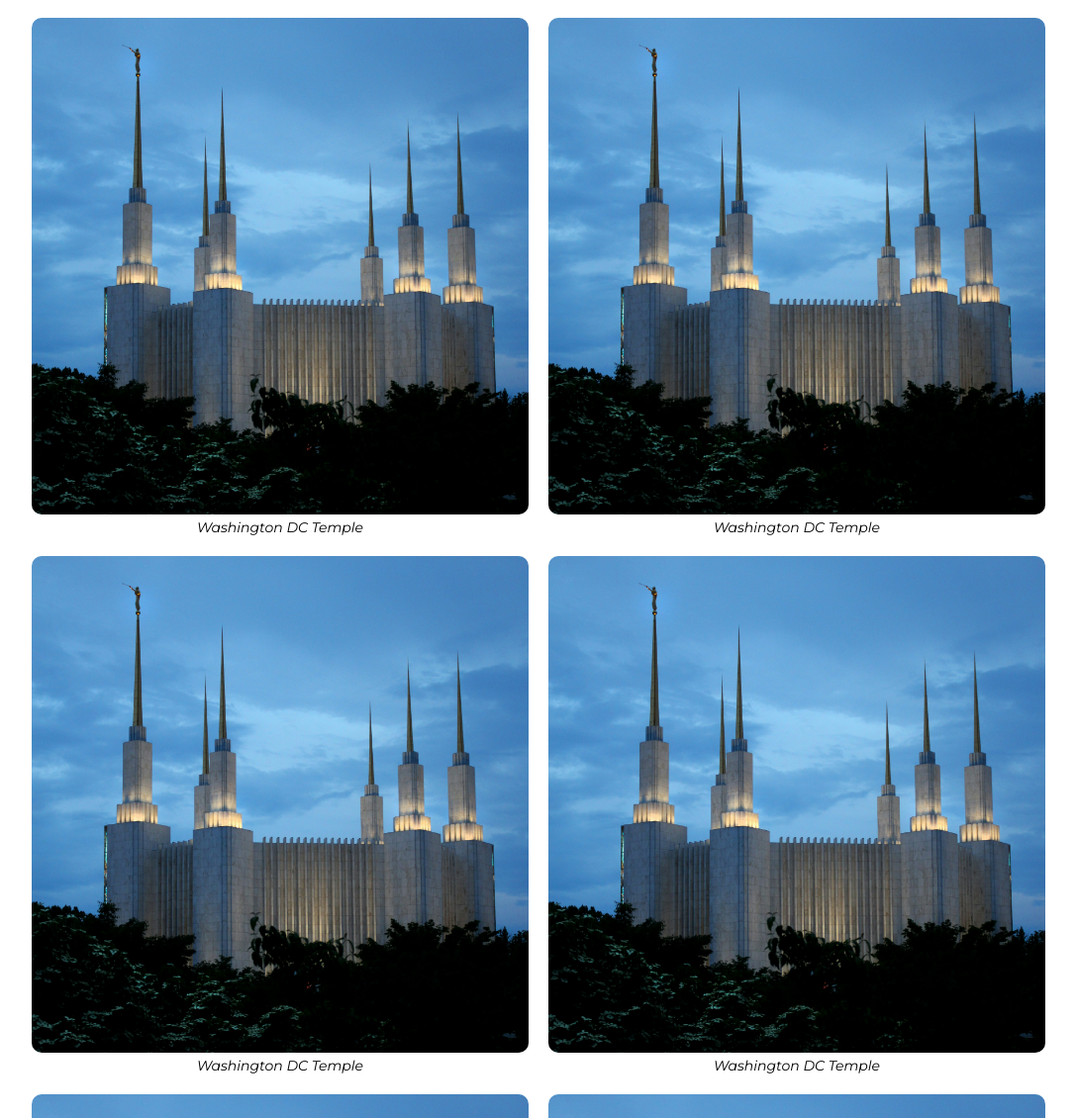
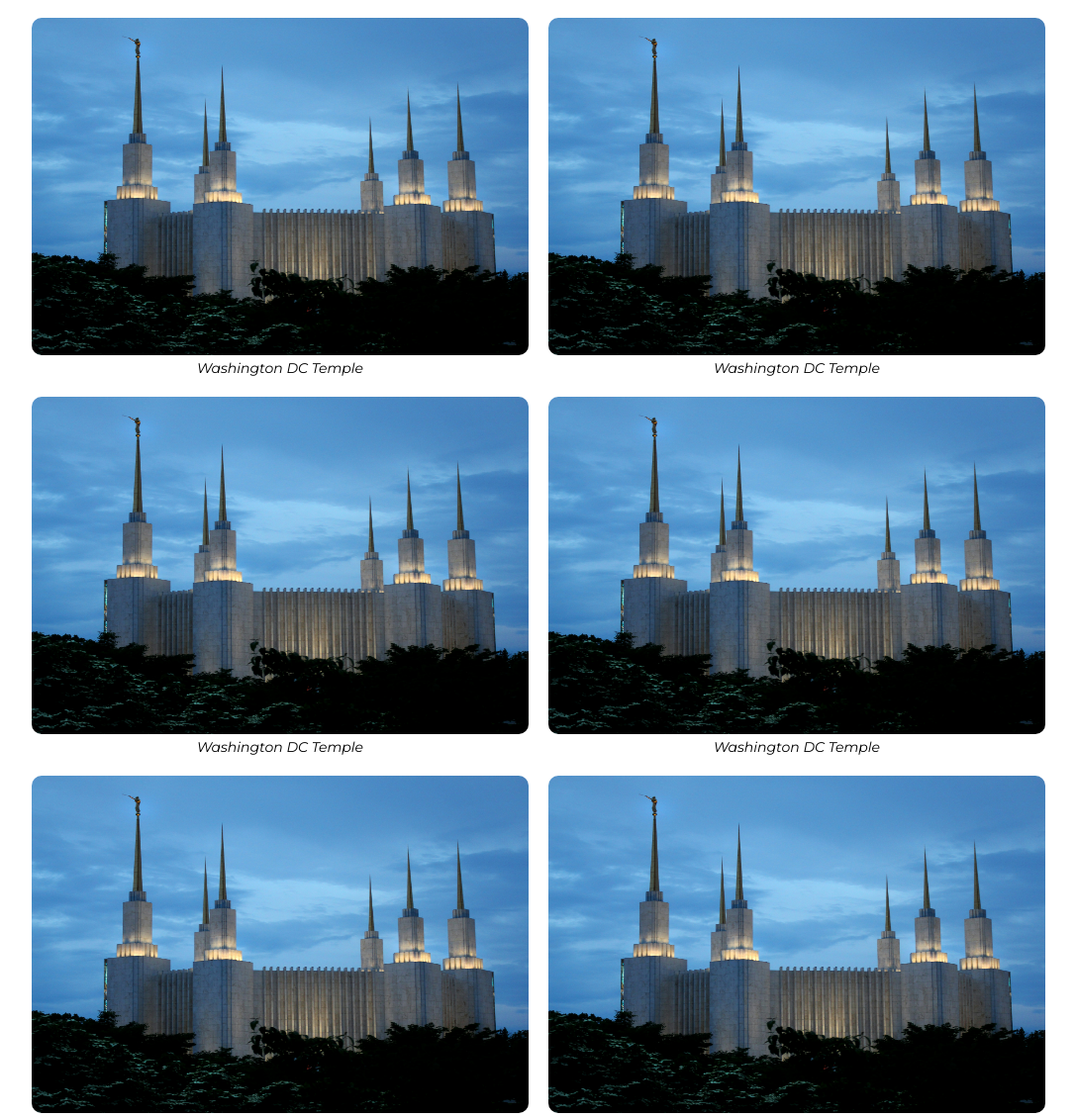
Before and after one commit to Thia100/wdd131, a plain HTML site: page temples.html in a window 1280 px wide. Shown: the part 207-1337 px from the top of the page at 99% size, without its empty margins (96-1183 px from the left). Drawn offline with Linux system fonts and the light colour scheme.

Commit message:
second temple commit

```diff
--- a/temples.html
+++ b/temples.html
@@ -42,39 +42,39 @@
             <h2>Temple Gallery</h2>
             <div class="gallery">
                 <figure>
-                    <img src="images/temple.jpg" alt="Washington DC Temple">
+                    <img src="images/temple.jpg" alt="Washington DC Temple" width="400" height="341">
                     <figcaption>Washington DC Temple</figcaption>
                 </figure>
                 <figure>
-                    <img src="images/temple.jpg" alt="Washington DC Temple">
+                    <img src="images/temple.jpg" alt="Washington DC Temple" width="400" height="341">
                     <figcaption>Washington DC Temple</figcaption>
                 </figure>
                 <figure>
-                    <img src="images/temple.jpg" alt="Washington DC Temple">
+                    <img src="images/temple.jpg" alt="Washington DC Temple" width="400" height="341">
                     <figcaption>Washington DC Temple</figcaption>
                 </figure>
                 <figure>
-                    <img src="images/temple.jpg" alt="Washington DC Temple">
+                    <img src="images/temple.jpg" alt="Washington DC Temple" width="400" height="341">
                     <figcaption>Washington DC Temple</figcaption>
                 </figure>
                 <figure>
-                    <img src="images/temple.jpg" alt="Washington DC Temple">
+                    <img src="images/temple.jpg" alt="Washington DC Temple" width="400" height="341">
                     <figcaption>Washington DC Temple</figcaption>
                 </figure>
                 <figure>
-                    <img src="images/temple.jpg" alt="Washington DC Temple">
+                    <img src="images/temple.jpg" alt="Washington DC Temple" width="400" height="341">
                     <figcaption>Washington DC Temple</figcaption>
                 </figure>
                 <figure>
-                    <img src="images/temple.jpg" alt="Washington DC Temple">
+                    <img src="images/temple.jpg" alt="Washington DC Temple" width="400" height="341">
                     <figcaption>Washington DC Temple</figcaption>
                 </figure>
                 <figure>
-                    <img src="images/temple.jpg" alt="Washington DC Temple">
+                    <img src="images/temple.jpg" alt="Washington DC Temple" width="400" height="341">
                     <figcaption>Washington DC Temple</figcaption>
                 </figure>
                 <figure>
-                    <img src="images/temple.jpg" alt="Washington DC Temple">
+                    <img src="images/temple.jpg" alt="Washington DC Temple" width="400" height="341">
                     <figcaption>Washington DC Temple</figcaption>
                 </figure>
             </div>
```
